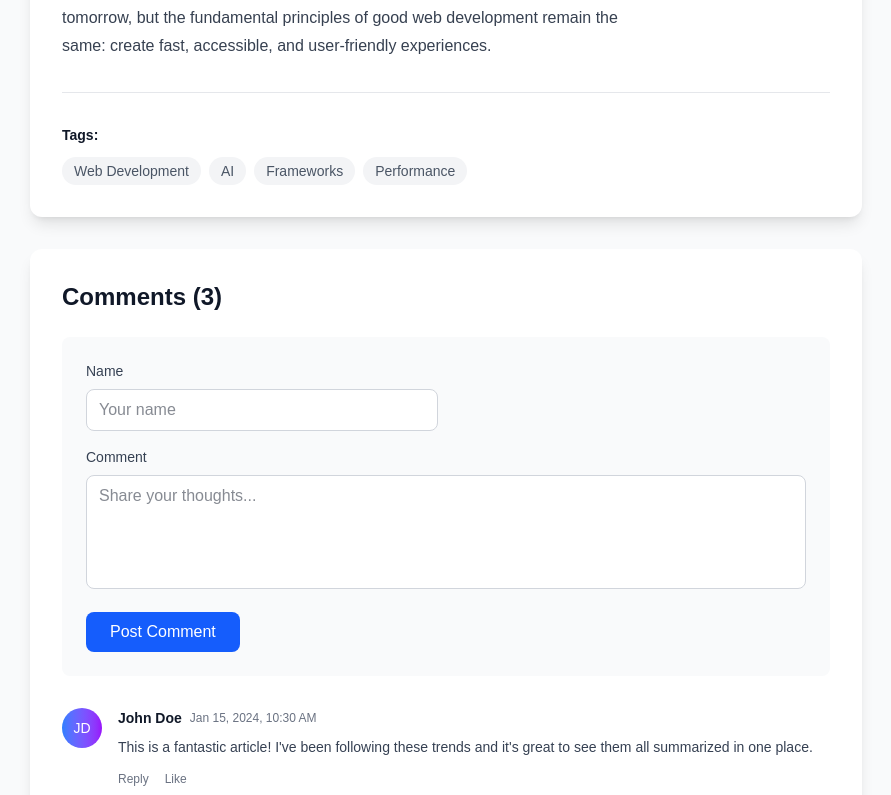
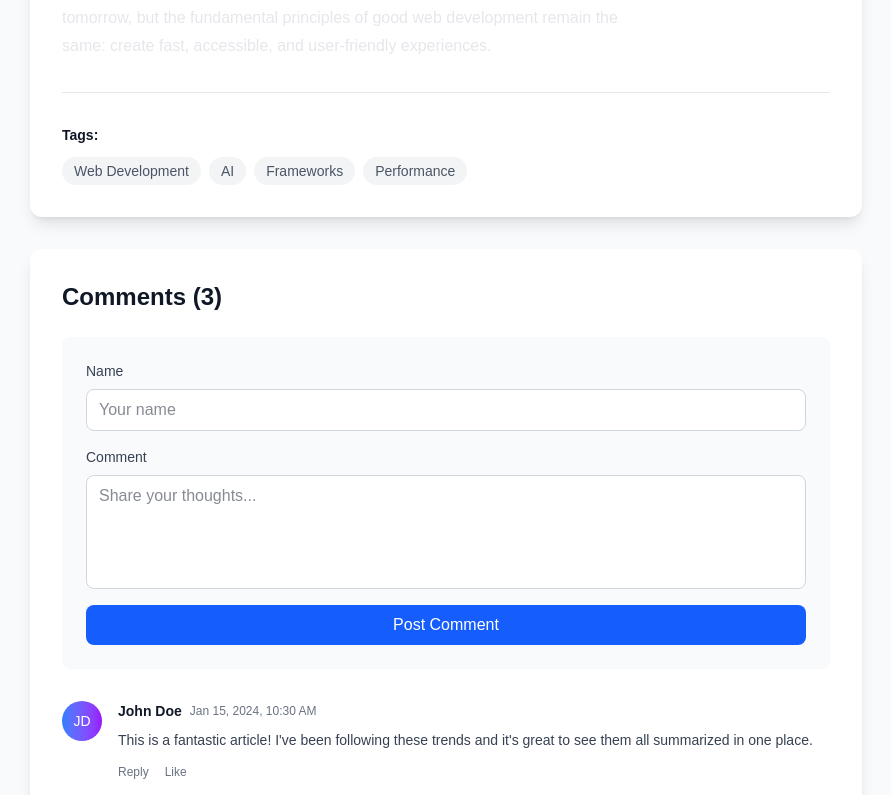
Before and after one commit to nafasebra/bloggy, a Next.js app in the folder front/: page /post/1 in a window 1280 px wide. Shown: the part 2115-2910 px from the top of the page, without its empty margins (194-1085 px from the left). Built offline with nearby package versions, Linux system fonts and the light colour scheme.

Commit message:
style: change style of post page

```diff
--- a/front/src/app/globals.css
+++ b/front/src/app/globals.css
@@ -43,7 +43,7 @@ body {
 /* Prose styles for blog content */
 .prose {
   max-width: 65ch;
-  color: #374151;
+  color: #e5e7eb;
 }
 
 .prose h1,
@@ -52,7 +52,7 @@ body {
 .prose h4,
 .prose h5,
 .prose h6 {
-  color: #111827;
+  color: #e5e7eb;
   font-weight: 600;
   line-height: 1.25;
   margin-top: 2em;
@@ -72,6 +72,7 @@ body {
   margin-top: 1.25em;
   margin-bottom: 1.25em;
   line-height: 1.75;
+  color: #e5e7eb;
 }
 
 .prose ul {
@@ -83,11 +84,12 @@ body {
 .prose li {
   margin-top: 0.5em;
   margin-bottom: 0.5em;
+  color: #e5e7eb;
 }
 
 /* Dark mode prose styles */
 .dark .prose {
-  color: #d1d5db;
+  color: #e5e7eb;
 }
 
 .dark .prose h1,
@@ -99,6 +101,14 @@ body {
   color: #f9fafb;
 }
 
+.dark .prose p {
+  color: #e5e7eb;
+}
+
 .dark .prose ul {
-  color: #d1d5db;
+  color: #e5e7eb;
 }
+
+.dark .prose li {
+  color: #e5e7eb;
+}
--- a/front/src/app/post/[id]/page.tsx
+++ b/front/src/app/post/[id]/page.tsx
@@ -171,7 +171,7 @@ export default function PostPage({ params }: PostPageProps) {
       <div className="max-w-4xl mx-auto px-4 sm:px-6 lg:px-8 py-12">
         <article className="bg-white dark:bg-gray-800 rounded-xl shadow-lg p-8 mb-8">
           <div
-            className="prose prose-lg max-w-none dark:prose-invert prose-headings:text-gray-900 dark:prose-headings:text-white prose-p:text-gray-700 dark:prose-p:text-gray-300 prose-ul:text-gray-700 dark:prose-ul:text-gray-300"
+            className="prose"
             dangerouslySetInnerHTML={{ __html: post.content }}
           />
 
--- a/front/src/components/CommentSection.tsx
+++ b/front/src/components/CommentSection.tsx
@@ -1,6 +1,6 @@
-'use client';
+"use client";
 
-import { useState } from 'react';
+import { useState } from "react";
 
 interface Comment {
   id: number;
@@ -19,30 +19,33 @@ const mockComments: Comment[] = [
   {
     id: 1,
     author: "John Doe",
-    content: "This is a fantastic article! I've been following these trends and it's great to see them all summarized in one place.",
+    content:
+      "This is a fantastic article! I've been following these trends and it's great to see them all summarized in one place.",
     date: "2024-01-15T10:30:00Z",
-    avatar: "JD"
+    avatar: "JD",
   },
   {
     id: 2,
     author: "Jane Smith",
-    content: "I particularly enjoyed the section about AI-powered development tools. GitHub Copilot has been a game-changer for my workflow.",
+    content:
+      "I particularly enjoyed the section about AI-powered development tools. GitHub Copilot has been a game-changer for my workflow.",
     date: "2024-01-15T14:20:00Z",
-    avatar: "JS"
+    avatar: "JS",
   },
   {
     id: 3,
     author: "Mike Johnson",
-    content: "Great insights! I'm excited to see how these technologies evolve throughout the year.",
+    content:
+      "Great insights! I'm excited to see how these technologies evolve throughout the year.",
     date: "2024-01-16T09:15:00Z",
-    avatar: "MJ"
-  }
+    avatar: "MJ",
+  },
 ];
 
 export default function CommentSection({ postId }: CommentSectionProps) {
   const [comments, setComments] = useState<Comment[]>(mockComments);
-  const [newComment, setNewComment] = useState('');
-  const [authorName, setAuthorName] = useState('');
+  const [newComment, setNewComment] = useState("");
+  const [authorName, setAuthorName] = useState("");
 
   const handleSubmitComment = (e: React.FormEvent) => {
     e.preventDefault();
@@ -54,12 +57,16 @@ export default function CommentSection({ postId }: CommentSectionProps) {
       author: authorName,
       content: newComment,
       date: new Date().toISOString(),
-      avatar: authorName.split(' ').map(n => n[0]).join('').toUpperCase()
+      avatar: authorName
+        .split(" ")
+        .map((n) => n[0])
+        .join("")
+        .toUpperCase(),
     };
 
     setComments([comment, ...comments]);
-    setNewComment('');
-    setAuthorName('');
+    setNewComment("");
+    setAuthorName("");
   };
 
   return (
@@ -69,10 +76,15 @@ export default function CommentSection({ postId }: CommentSectionProps) {
       </h3>
 
       {/* Add Comment Form */}
-      <form onSubmit={handleSubmitComment} className="mb-8 p-6 bg-gray-50 dark:bg-gray-700 rounded-lg">
-        <div className="grid grid-cols-1 md:grid-cols-2 gap-4 mb-4">
-          <div>
-            <label htmlFor="author" className="block text-sm font-medium text-gray-700 dark:text-gray-300 mb-2">
+      <form
+        onSubmit={handleSubmitComment}
+        className="mb-8 p-6 bg-gray-50 dark:bg-gray-700 rounded-lg flex flex-col gap-4"
+      >
+        <div className="flex flex-col gap-2">
+          <label
+            htmlFor="author"
+            className="block text-sm font-medium text-gray-700 dark:text-gray-300"
+          >
             Name
           </label>
           <input
@@ -85,10 +97,12 @@ export default function CommentSection({ postId }: CommentSectionProps) {
             required
           />
         </div>
-        </div>
 
-        <div className="mb-4">
-          <label htmlFor="comment" className="block text-sm font-medium text-gray-700 dark:text-gray-300 mb-2">
+        <div className="flex flex-col gap-2">
+          <label
+            htmlFor="comment"
+            className="block text-sm font-medium text-gray-700 dark:text-gray-300"
+          >
             Comment
           </label>
           <textarea
@@ -126,12 +140,12 @@ export default function CommentSection({ postId }: CommentSectionProps) {
                   {comment.author}
                 </h4>
                 <span className="text-xs text-gray-500 dark:text-gray-400">
-                  {new Date(comment.date).toLocaleDateString('en-US', {
-                    year: 'numeric',
-                    month: 'short',
-                    day: 'numeric',
-                    hour: '2-digit',
-                    minute: '2-digit'
+                  {new Date(comment.date).toLocaleDateString("en-US", {
+                    year: "numeric",
+                    month: "short",
+                    day: "numeric",
+                    hour: "2-digit",
+                    minute: "2-digit",
                   })}
                 </span>
               </div>
@@ -156,8 +170,18 @@ export default function CommentSection({ postId }: CommentSectionProps) {
       {comments.length === 0 && (
         <div className="text-center py-8">
           <div className="w-16 h-16 bg-gray-200 dark:bg-gray-700 rounded-full flex items-center justify-center mx-auto mb-4">
-            <svg className="w-8 h-8 text-gray-400" fill="none" stroke="currentColor" viewBox="0 0 24 24">
-              <path strokeLinecap="round" strokeLinejoin="round" strokeWidth={2} d="M8 12h.01M12 12h.01M16 12h.01M21 12c0 4.418-4.03 8-9 8a9.863 9.863 0 01-4.255-.949L3 20l1.395-3.72C3.512 15.042 3 13.574 3 12c0-4.418 4.03-8 9-8s9 3.582 9 8z" />
+            <svg
+              className="w-8 h-8 text-gray-400"
+              fill="none"
+              stroke="currentColor"
+              viewBox="0 0 24 24"
+            >
+              <path
+                strokeLinecap="round"
+                strokeLinejoin="round"
+                strokeWidth={2}
+                d="M8 12h.01M12 12h.01M16 12h.01M21 12c0 4.418-4.03 8-9 8a9.863 9.863 0 01-4.255-.949L3 20l1.395-3.72C3.512 15.042 3 13.574 3 12c0-4.418 4.03-8 9-8s9 3.582 9 8z"
+              />
             </svg>
           </div>
           <p className="text-gray-500 dark:text-gray-400">
```
Lines whose indentation alone changed are shown as unchanged.
